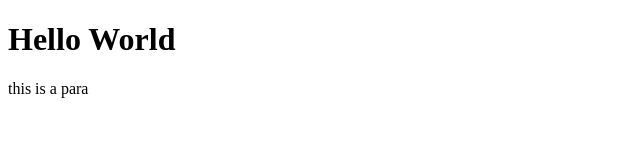
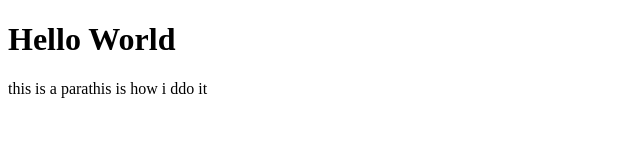
Before and after one commit to bmt123sw/faggot, a plain HTML site: page index.html in a window 1280 px wide. Shown: the whole page, without its empty margins (0-640 px from the left). Drawn offline with Linux system fonts and the light colour scheme.

Commit message:
😁second commit :DDD i think i am getting the hang of ths in this commit, i just added crap to the para also the emoji doesnt appear while typing but it gets commited as typed

```diff
--- a/index.html
+++ b/index.html
@@ -11,7 +11,7 @@
         Hello World
     </h1>
     <p>
-        this is a para
+        this is a parathis is how i ddo it
     </p>
 
 </body>
```
